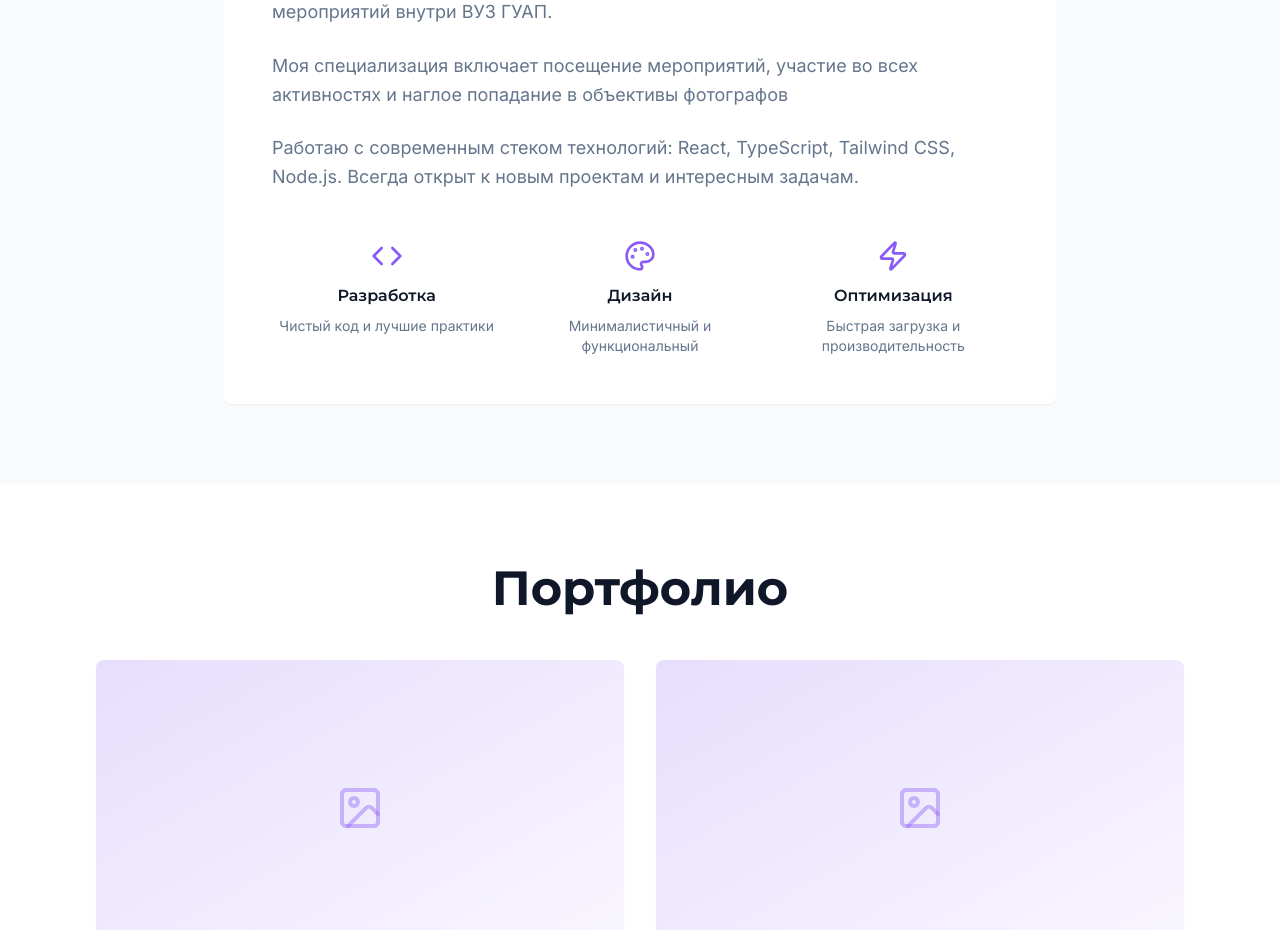
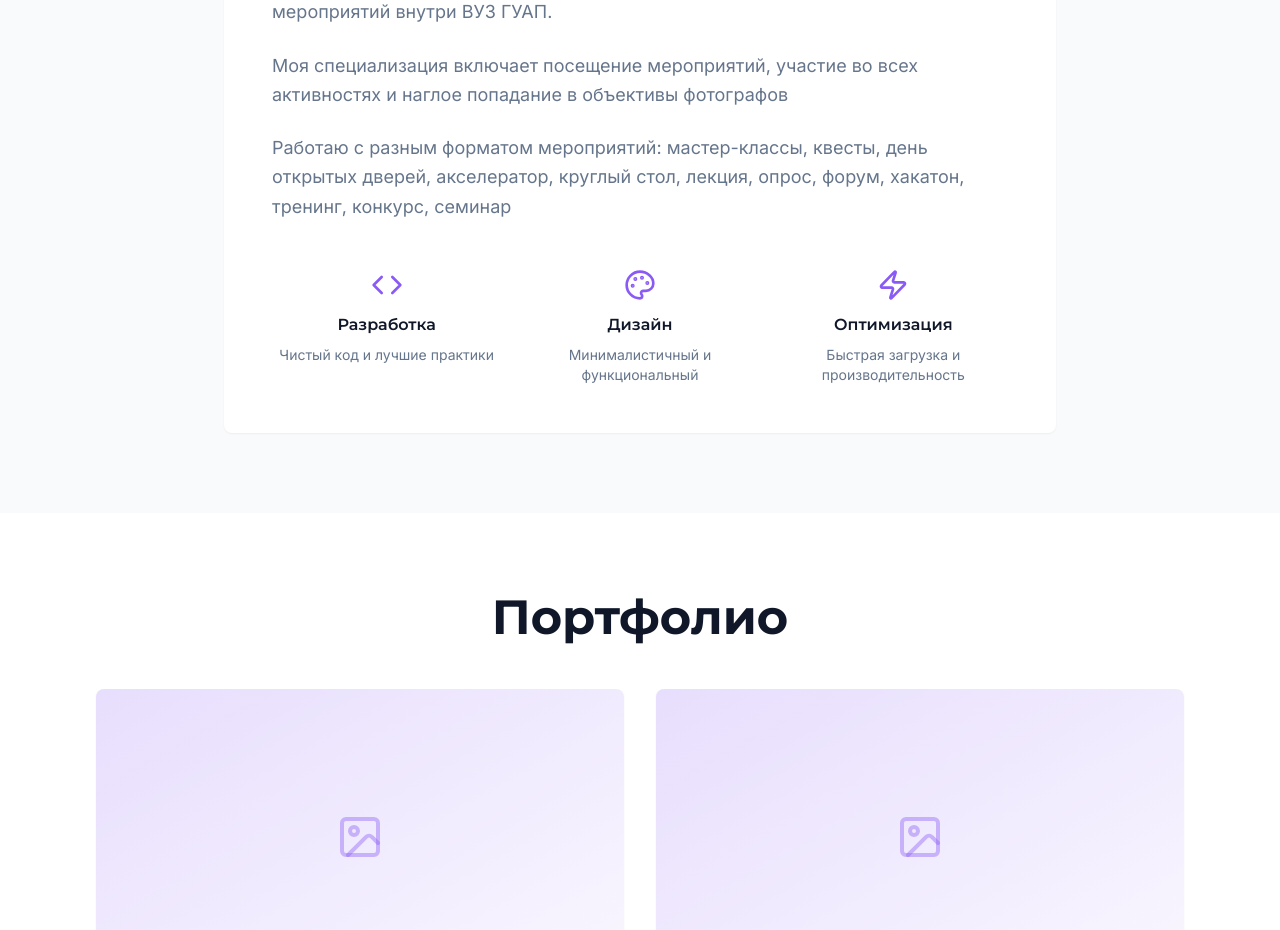
Before and after one commit to pr-poehali-dev/site-portfolio-creation, a React (Vite) app: page / in a window 1280 px wide. Shown: the part 780-1710 px from the top of the page. Built offline with nearby package versions, Linux system fonts and the light colour scheme.

Commit message:
Обновление компонента

```diff
--- a/src/pages/Index.tsx
+++ b/src/pages/Index.tsx
@@ -109,9 +109,7 @@ const Index = () => {
             <CardContent className="p-8 md:p-12">
               <p className="text-lg text-muted-foreground leading-relaxed mb-6">Привет! Я профессиональный активист с большим опытом посещения разных мероприятий внутри ВУЗ ГУАП.</p>
               <p className="text-lg text-muted-foreground leading-relaxed mb-6">Моя специализация включает посещение мероприятий, участие во всех активностях и наглое попадание в объективы фотографов</p>
-              <p className="text-lg text-muted-foreground leading-relaxed">
-                Работаю с современным стеком технологий: React, TypeScript, Tailwind CSS, Node.js. Всегда открыт к новым проектам и интересным задачам.
-              </p>
+              <p className="text-lg text-muted-foreground leading-relaxed">Работаю с разным форматом мероприятий: мастер-классы, квесты, день открытых дверей, акселератор, круглый стол, лекция, опрос, форум, хакатон, тренинг, конкурс, семинар</p>
 
               <div className="grid md:grid-cols-3 gap-6 mt-12">
                 <div className="text-center">
```
